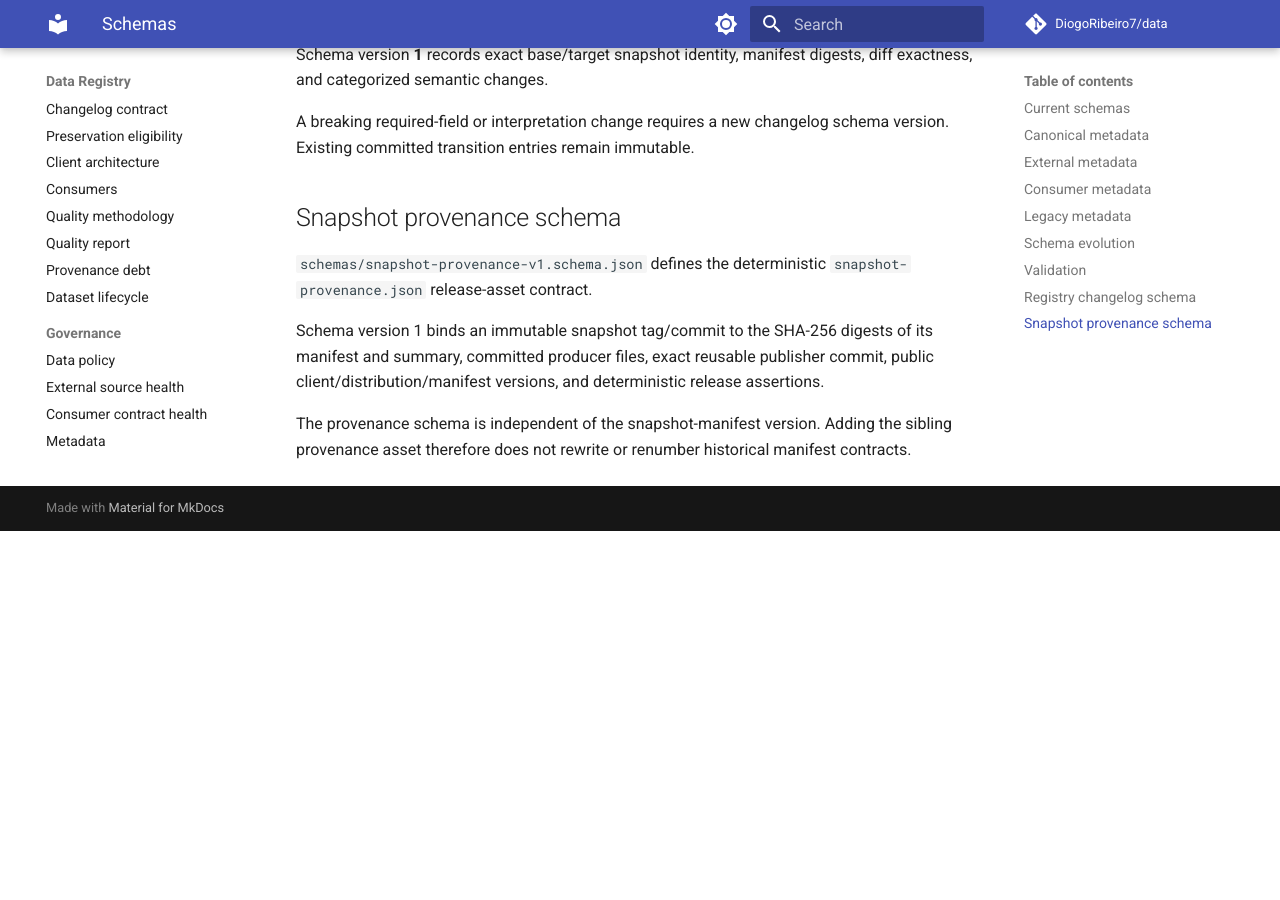
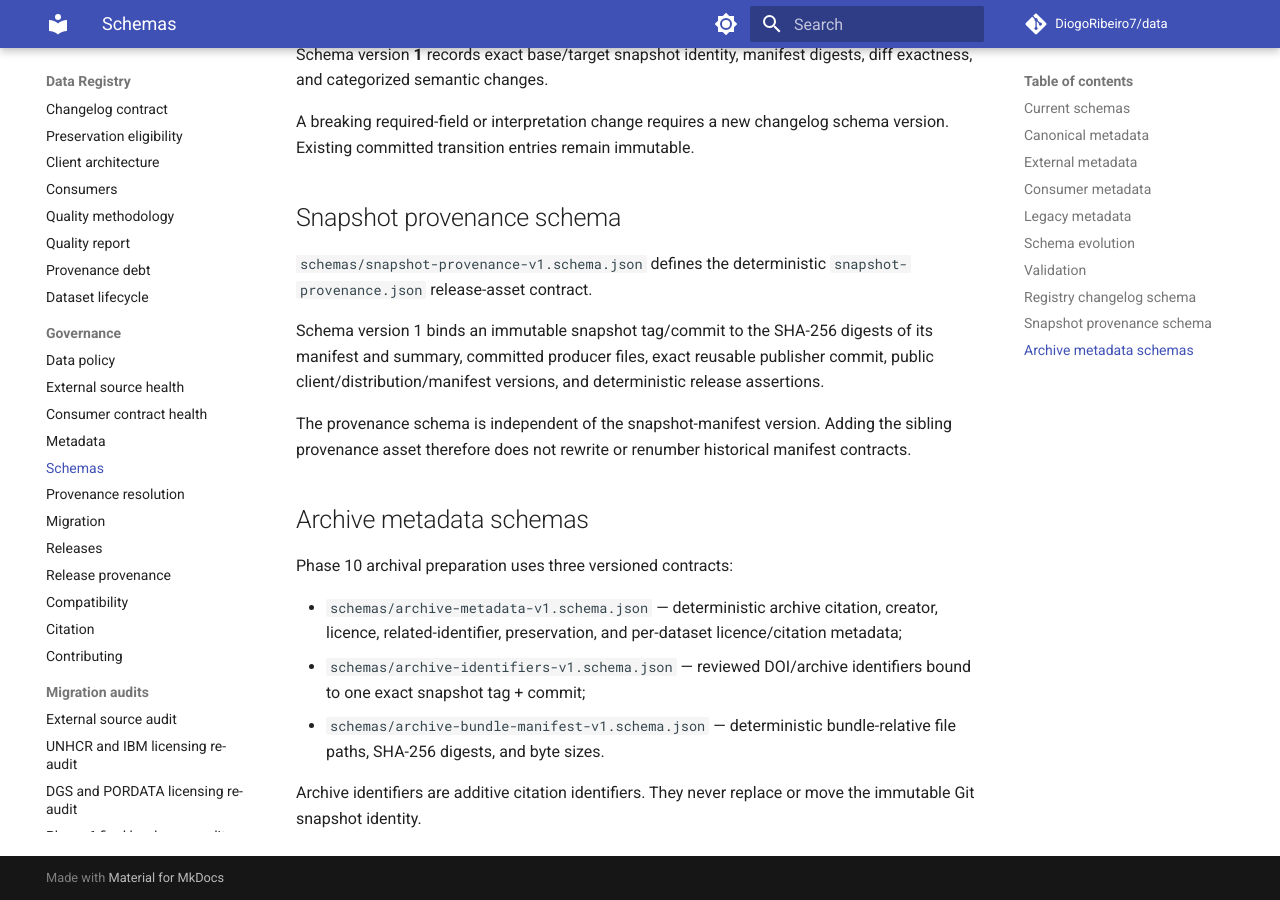
Before and after one commit to DiogoRibeiro7/data, an MkDocs documentation site: the page built from docs/SCHEMAS.md, in a window 1280 px wide and 900 px high, scrolled down 3861 px. Built offline with MkDocs 1.6.1 and Material for MkDocs 9.7.7, drawn with Linux system fonts in a browser that asks for light colours; comment, search, counter and statistics services are not loaded; before the commit the page ends 4392 px from its top, so only the background shows below that.

Commit message:
docs: document archive metadata schemas

```diff
--- a/docs/SCHEMAS.md
+++ b/docs/SCHEMAS.md
@@ -153,3 +153,19 @@ assertions.
 The provenance schema is independent of the snapshot-manifest version. Adding
 the sibling provenance asset therefore does not rewrite or renumber historical
 manifest contracts.
+
+
+## Archive metadata schemas
+
+Phase 10 archival preparation uses three versioned contracts:
+
+- `schemas/archive-metadata-v1.schema.json` — deterministic archive citation,
+  creator, licence, related-identifier, preservation, and per-dataset
+  licence/citation metadata;
+- `schemas/archive-identifiers-v1.schema.json` — reviewed DOI/archive
+  identifiers bound to one exact snapshot tag + commit;
+- `schemas/archive-bundle-manifest-v1.schema.json` — deterministic
+  bundle-relative file paths, SHA-256 digests, and byte sizes.
+
+Archive identifiers are additive citation identifiers. They never replace or
+move the immutable Git snapshot identity.
```
